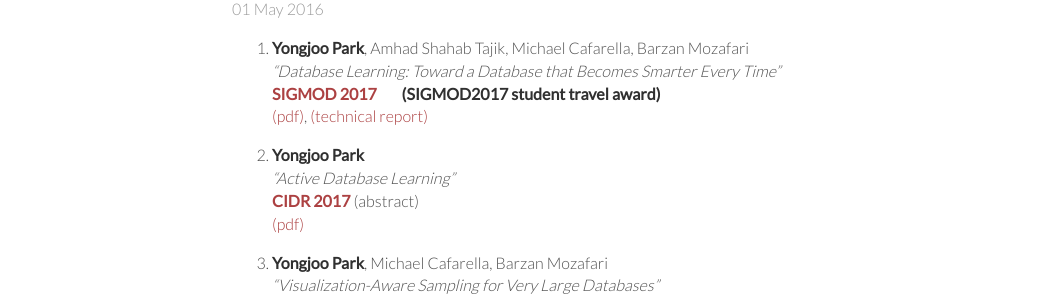
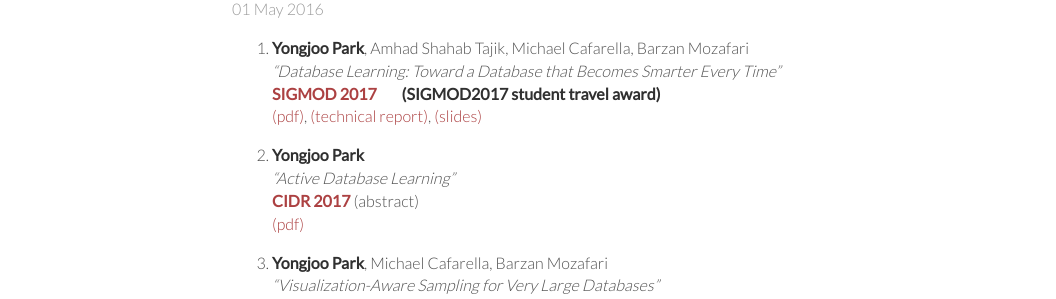
Before and after one commit to pyongjoo/pyongjoo.github.io, a Jekyll site: the page built from _publications/2016-05-01-peer-reviewed.md, in a window 1280 px wide. Shown: the part 143-442 px from the top of the page, without its empty margins (0-1056 px from the left). Built offline with Jekyll 4.4.1, drawn with Linux system fonts in a browser that asks for light colours.

Commit message:
sigmod17 slides added

```diff
--- a/_publications/2016-05-01-peer-reviewed.md
+++ b/_publications/2016-05-01-peer-reviewed.md
@@ -7,7 +7,8 @@
    *"Database Learning: Toward a Database that Becomes Smarter Every Time"*
    **[SIGMOD 2017](http://sigmod2017.org/)**&nbsp;&nbsp;&nbsp;&nbsp;&nbsp;&nbsp;&nbsp;&nbsp;**(SIGMOD2017 student travel award)**
    [(pdf)](http://dl.acm.org/citation.cfm?doid=3035918.3064013),
-   [(technical report)](https://arxiv.org/abs/1703.05468)
+   [(technical report)](https://arxiv.org/abs/1703.05468),
+   [(slides)]({{ site.url }}/resources/db-learning-slides-sigmod17.pdf)
 
 1. **Yongjoo Park**
    *"Active Database Learning"*
```
